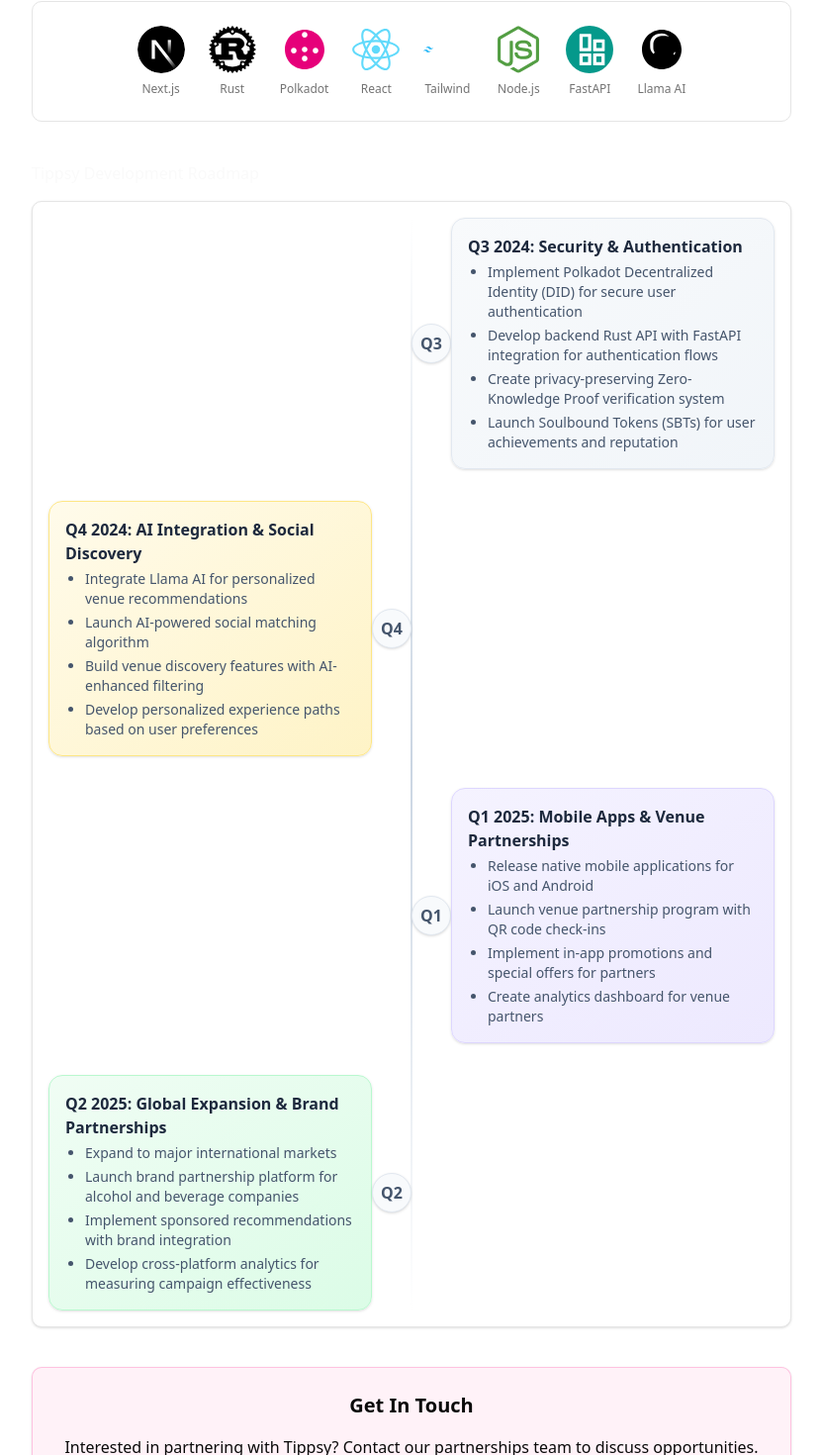
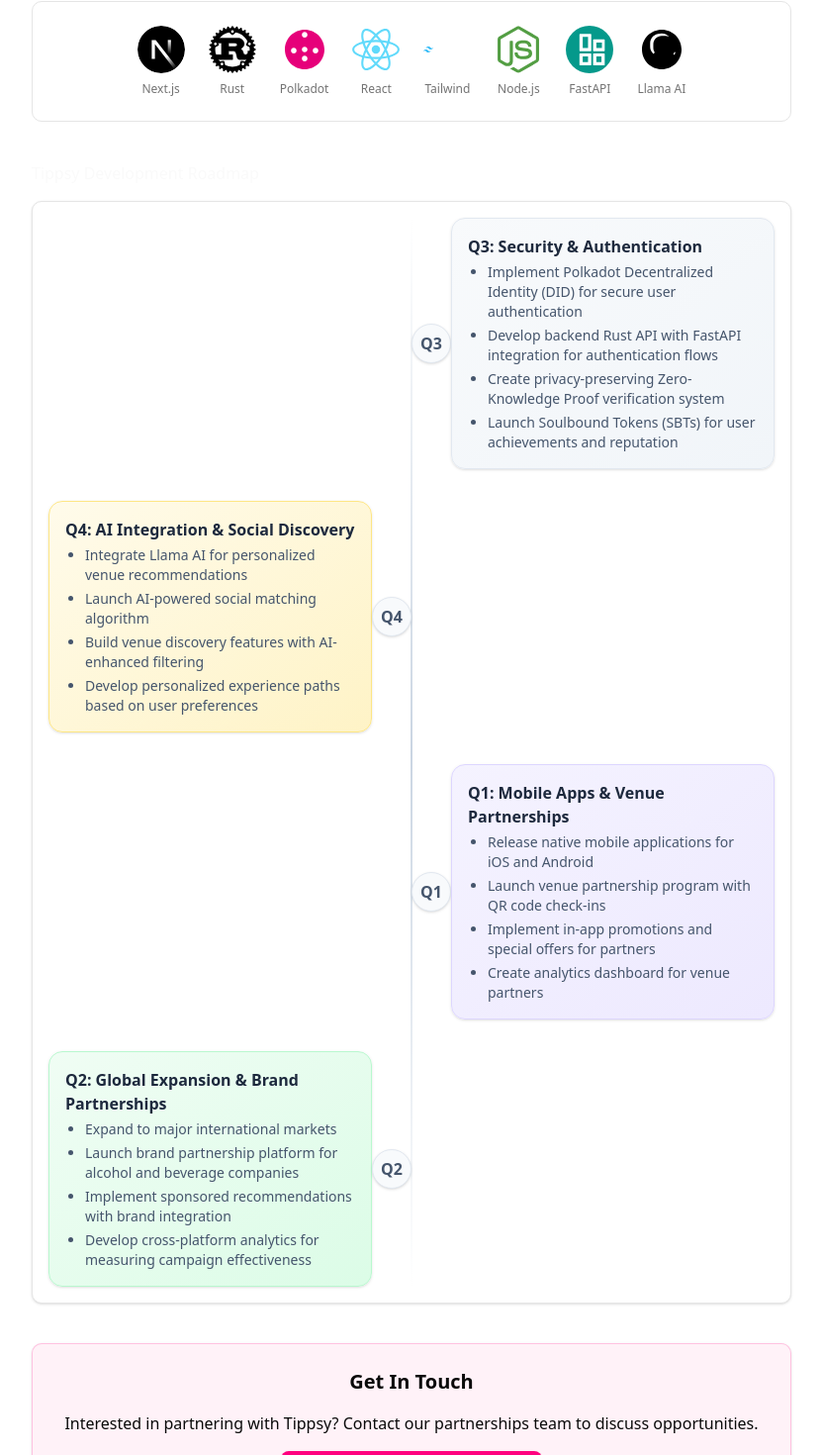
Before and after one commit to ArsCodeAmatoria/tippsy-landing, a Next.js app: page /partner in a window 1280 px wide. Shown: the part 1886-3356 px from the top of the page at 99% size, without its empty margins (224-1055 px from the left). Built offline with nearby package versions, Linux system fonts and the light colour scheme.

Commit message:
Remove years from roadmap section in Partner pages

```diff
--- a/src/app/partner/es/page.tsx
+++ b/src/app/partner/es/page.tsx
@@ -277,7 +277,7 @@ export default function PartnerPageES() {
                       </div>
 
                       <div className="w-[calc(100%-4rem)] md:w-[calc(50%-2.5rem)] bg-gradient-to-br from-slate-50 to-slate-100 dark:from-slate-800 dark:to-slate-900 p-4 rounded-xl shadow-sm border border-slate-200 dark:border-slate-800">
-                        <div className="font-bold text-slate-800 dark:text-slate-100 mb-1">Q3 2024: Seguridad y Autenticación</div>
+                        <div className="font-bold text-slate-800 dark:text-slate-100 mb-1">Q3: Seguridad y Autenticación</div>
                         <div className="text-sm text-slate-600 dark:text-slate-300">
                           <ul className="list-disc pl-5 space-y-1 mt-1">
                             <li>Implementar Identidad Descentralizada Polkadot (DID) para autenticación segura de usuarios</li>
@@ -295,7 +295,7 @@ export default function PartnerPageES() {
                       </div>
 
                       <div className="w-[calc(100%-4rem)] md:w-[calc(50%-2.5rem)] bg-gradient-to-br from-amber-50 to-amber-100 dark:from-amber-950/30 dark:to-amber-900/30 p-4 rounded-xl shadow-sm border border-amber-200 dark:border-amber-800/30">
-                        <div className="font-bold text-slate-800 dark:text-slate-100 mb-1">Q4 2024: Integración de IA y Descubrimiento Social</div>
+                        <div className="font-bold text-slate-800 dark:text-slate-100 mb-1">Q4: Integración de IA y Descubrimiento Social</div>
                         <div className="text-sm text-slate-600 dark:text-slate-300">
                           <ul className="list-disc pl-5 space-y-1 mt-1">
                             <li>Integrar Llama AI para recomendaciones personalizadas de locales</li>
@@ -313,7 +313,7 @@ export default function PartnerPageES() {
                       </div>
 
                       <div className="w-[calc(100%-4rem)] md:w-[calc(50%-2.5rem)] bg-gradient-to-br from-violet-50 to-violet-100 dark:from-violet-950/30 dark:to-violet-900/30 p-4 rounded-xl shadow-sm border border-violet-200 dark:border-violet-800/30">
-                        <div className="font-bold text-slate-800 dark:text-slate-100 mb-1">Q1 2025: Aplicaciones Móviles y Asociaciones con Locales</div>
+                        <div className="font-bold text-slate-800 dark:text-slate-100 mb-1">Q1: Aplicaciones Móviles y Asociaciones con Locales</div>
                         <div className="text-sm text-slate-600 dark:text-slate-300">
                           <ul className="list-disc pl-5 space-y-1 mt-1">
                             <li>Lanzar aplicaciones móviles nativas para iOS y Android</li>
@@ -331,7 +331,7 @@ export default function PartnerPageES() {
                       </div>
 
                       <div className="w-[calc(100%-4rem)] md:w-[calc(50%-2.5rem)] bg-gradient-to-br from-green-50 to-green-100 dark:from-green-950/30 dark:to-green-900/30 p-4 rounded-xl shadow-sm border border-green-200 dark:border-green-800/30">
-                        <div className="font-bold text-slate-800 dark:text-slate-100 mb-1">Q2 2025: Expansión Global y Asociaciones con Marcas</div>
+                        <div className="font-bold text-slate-800 dark:text-slate-100 mb-1">Q2: Expansión Global y Asociaciones con Marcas</div>
                         <div className="text-sm text-slate-600 dark:text-slate-300">
                           <ul className="list-disc pl-5 space-y-1 mt-1">
                             <li>Expandir a los principales mercados internacionales</li>
--- a/src/app/partner/page.tsx
+++ b/src/app/partner/page.tsx
@@ -277,7 +277,7 @@ export default function PartnerPage() {
                       </div>
 
                       <div className="w-[calc(100%-4rem)] md:w-[calc(50%-2.5rem)] bg-gradient-to-br from-slate-50 to-slate-100 dark:from-slate-800 dark:to-slate-900 p-4 rounded-xl shadow-sm border border-slate-200 dark:border-slate-800">
-                        <div className="font-bold text-slate-800 dark:text-slate-100 mb-1">Q3 2024: Security & Authentication</div>
+                        <div className="font-bold text-slate-800 dark:text-slate-100 mb-1">Q3: Security & Authentication</div>
                         <div className="text-sm text-slate-600 dark:text-slate-300">
                           <ul className="list-disc pl-5 space-y-1 mt-1">
                             <li>Implement Polkadot Decentralized Identity (DID) for secure user authentication</li>
@@ -295,7 +295,7 @@ export default function PartnerPage() {
                       </div>
 
                       <div className="w-[calc(100%-4rem)] md:w-[calc(50%-2.5rem)] bg-gradient-to-br from-amber-50 to-amber-100 dark:from-amber-950/30 dark:to-amber-900/30 p-4 rounded-xl shadow-sm border border-amber-200 dark:border-amber-800/30">
-                        <div className="font-bold text-slate-800 dark:text-slate-100 mb-1">Q4 2024: AI Integration & Social Discovery</div>
+                        <div className="font-bold text-slate-800 dark:text-slate-100 mb-1">Q4: AI Integration & Social Discovery</div>
                         <div className="text-sm text-slate-600 dark:text-slate-300">
                           <ul className="list-disc pl-5 space-y-1 mt-1">
                             <li>Integrate Llama AI for personalized venue recommendations</li>
@@ -313,7 +313,7 @@ export default function PartnerPage() {
                       </div>
 
                       <div className="w-[calc(100%-4rem)] md:w-[calc(50%-2.5rem)] bg-gradient-to-br from-violet-50 to-violet-100 dark:from-violet-950/30 dark:to-violet-900/30 p-4 rounded-xl shadow-sm border border-violet-200 dark:border-violet-800/30">
-                        <div className="font-bold text-slate-800 dark:text-slate-100 mb-1">Q1 2025: Mobile Apps & Venue Partnerships</div>
+                        <div className="font-bold text-slate-800 dark:text-slate-100 mb-1">Q1: Mobile Apps & Venue Partnerships</div>
                         <div className="text-sm text-slate-600 dark:text-slate-300">
                           <ul className="list-disc pl-5 space-y-1 mt-1">
                             <li>Release native mobile applications for iOS and Android</li>
@@ -331,7 +331,7 @@ export default function PartnerPage() {
                       </div>
 
                       <div className="w-[calc(100%-4rem)] md:w-[calc(50%-2.5rem)] bg-gradient-to-br from-green-50 to-green-100 dark:from-green-950/30 dark:to-green-900/30 p-4 rounded-xl shadow-sm border border-green-200 dark:border-green-800/30">
-                        <div className="font-bold text-slate-800 dark:text-slate-100 mb-1">Q2 2025: Global Expansion & Brand Partnerships</div>
+                        <div className="font-bold text-slate-800 dark:text-slate-100 mb-1">Q2: Global Expansion & Brand Partnerships</div>
                         <div className="text-sm text-slate-600 dark:text-slate-300">
                           <ul className="list-disc pl-5 space-y-1 mt-1">
                             <li>Expand to major international markets</li>
```
